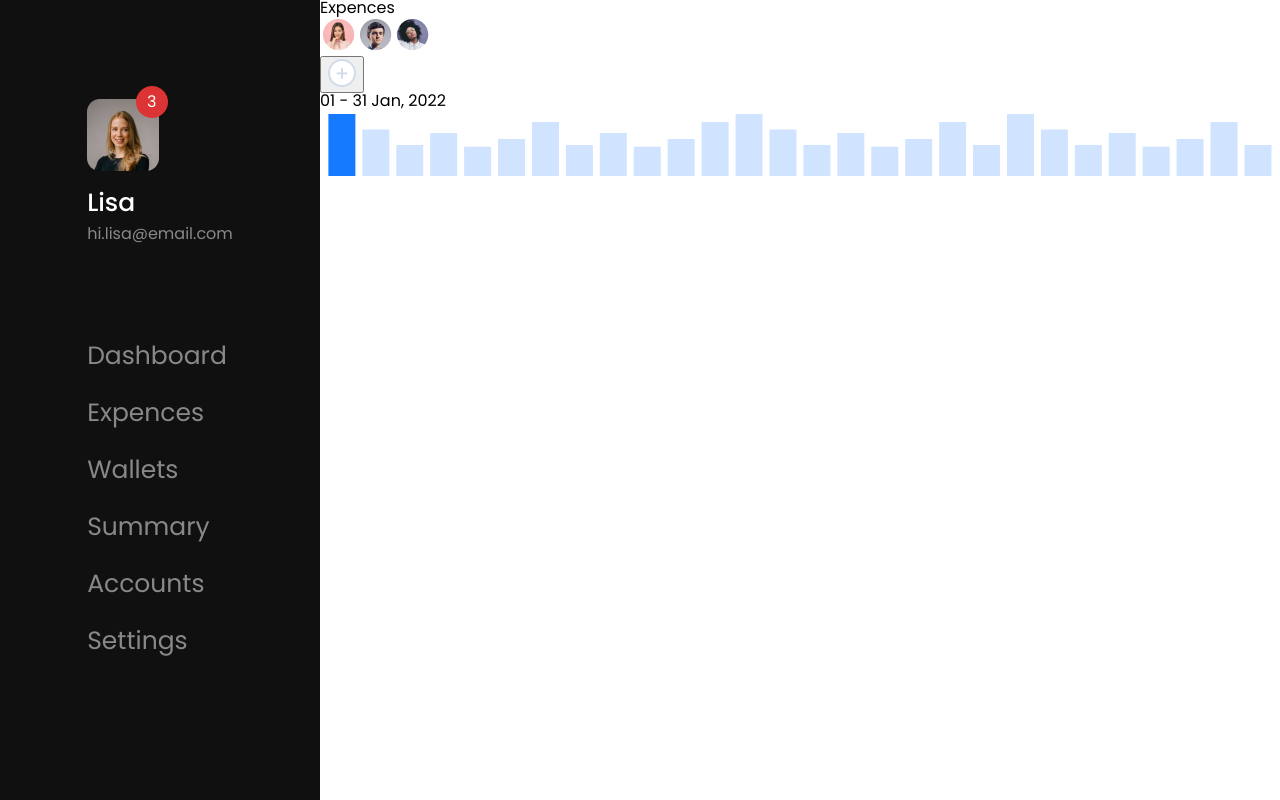
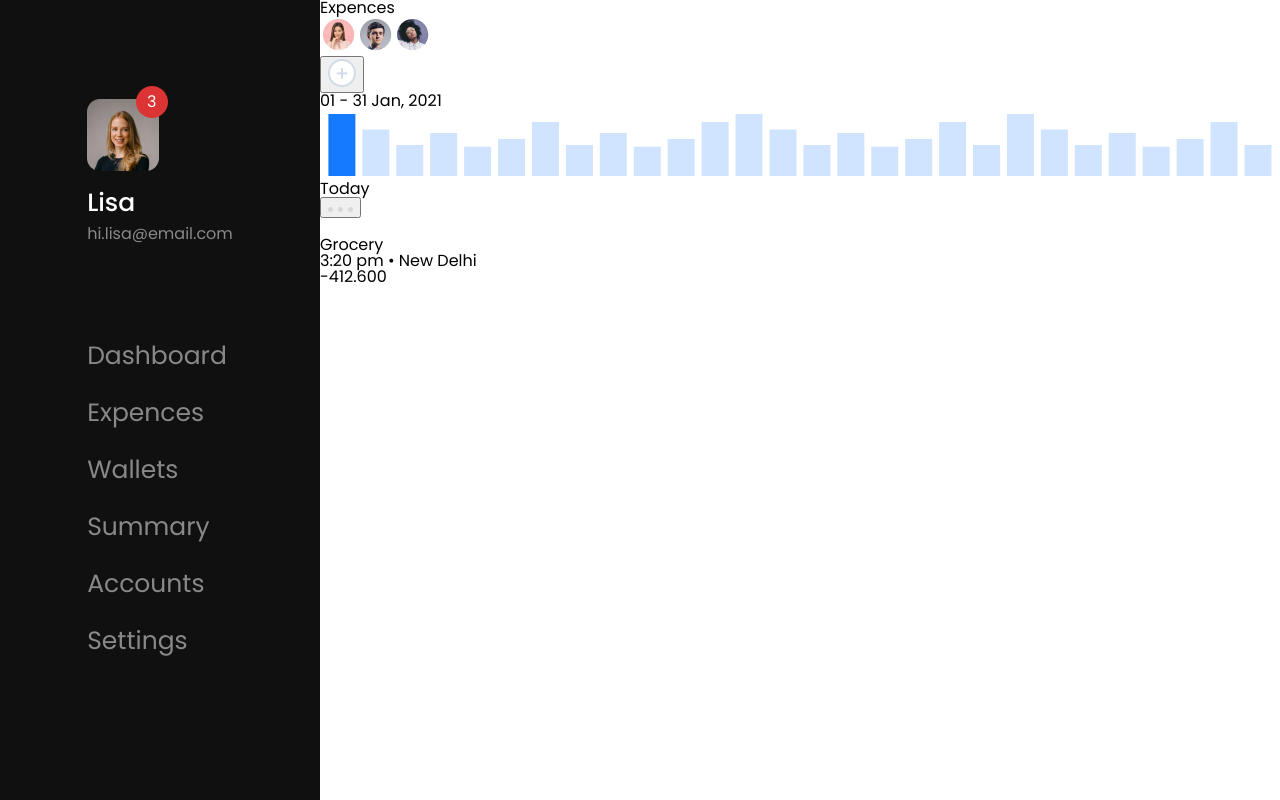
Before and after one commit to kritika243/dashboard-app, a React (Create React App) app: page / in a window 1280 px wide. Built offline with nearby package versions, Linux system fonts and the light colour scheme.

Commit message:
more content on the expence page

```diff
--- a/src/pages/Expences/Expences.tsx
+++ b/src/pages/Expences/Expences.tsx
@@ -4,6 +4,8 @@ import person1 from '../../assets/png/person1.png'
 import person2 from '../../assets/png/person2.png'
 import person3 from '../../assets/png/person3.png'
 import addIcon from '../../assets/png/addIcon.png'
+import optionsIcon from '../../assets/png/menuIcon.png'
+import cartIcon from '../../assets/svg/cartIcon.svg'
 
 import { BarChart, Bar, ResponsiveContainer, Cell } from 'recharts'
 
@@ -198,7 +200,7 @@ export default function Expences() {
                 </button>
               </div>
             </div>
-            <p className={styles.date}>01 - 31 Jan, 2022</p>
+            <p className={styles.date}>01 - 31 Jan, 2021</p>
             <ResponsiveContainer width='100%' minHeight='9vh'>
               <BarChart width={150} height={40} data={data}>
                 <Bar
@@ -220,6 +222,29 @@ export default function Expences() {
                 </Bar>
               </BarChart>
             </ResponsiveContainer>
+
+            <div className={styles.expences_overview_header}>
+              <p className={styles.expences_overview_title}>Today</p>
+              <button>
+                <img src={optionsIcon} alt='options' />
+              </button>
+            </div>
+            <ul>
+              <li className={styles.expense_item}>
+                <div className={styles.expence_item_left}>
+                  <div className={styles.expense_item_div}>
+                    <img src={cartIcon} alt='cart' />
+                  </div>
+                  <div className={styles.expense_item_details}>
+                    <p className={styles.expense_item_title}>Grocery</p>
+                    <p className={styles.expense_item_time}>
+                      3:20 pm • New Delhi
+                    </p>
+                  </div>
+                </div>
+                <p className={styles.expense_item_price}>-412.600</p>
+              </li>
+            </ul>
           </section>
         </div>
       </main>
```
